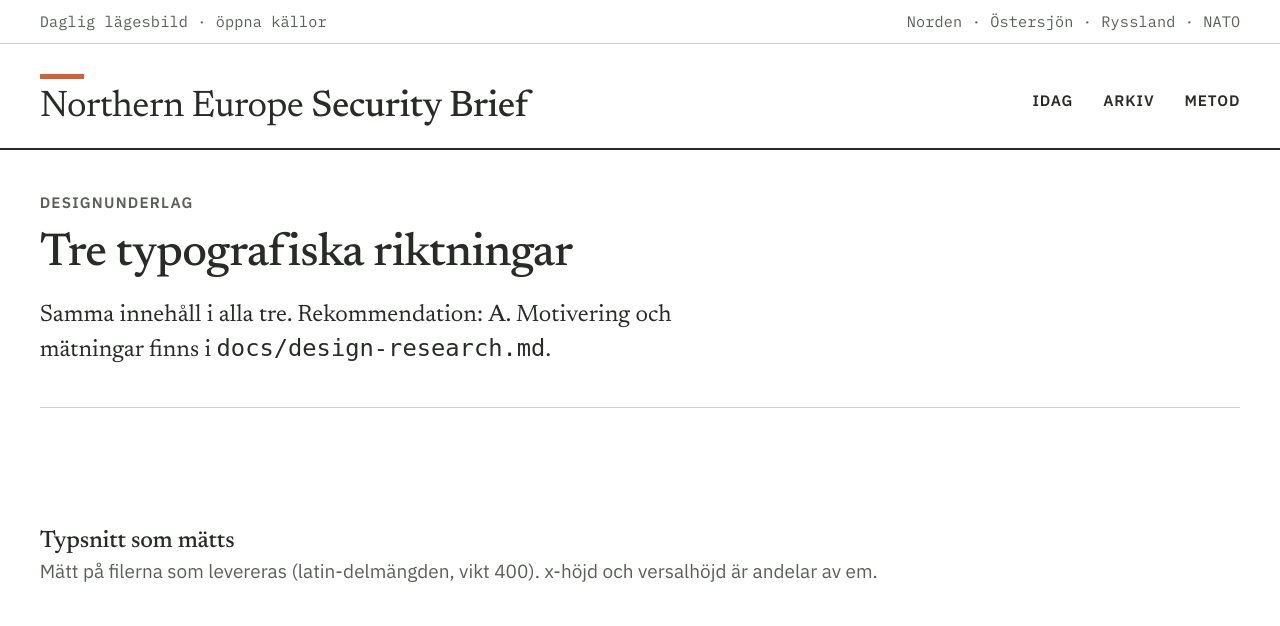
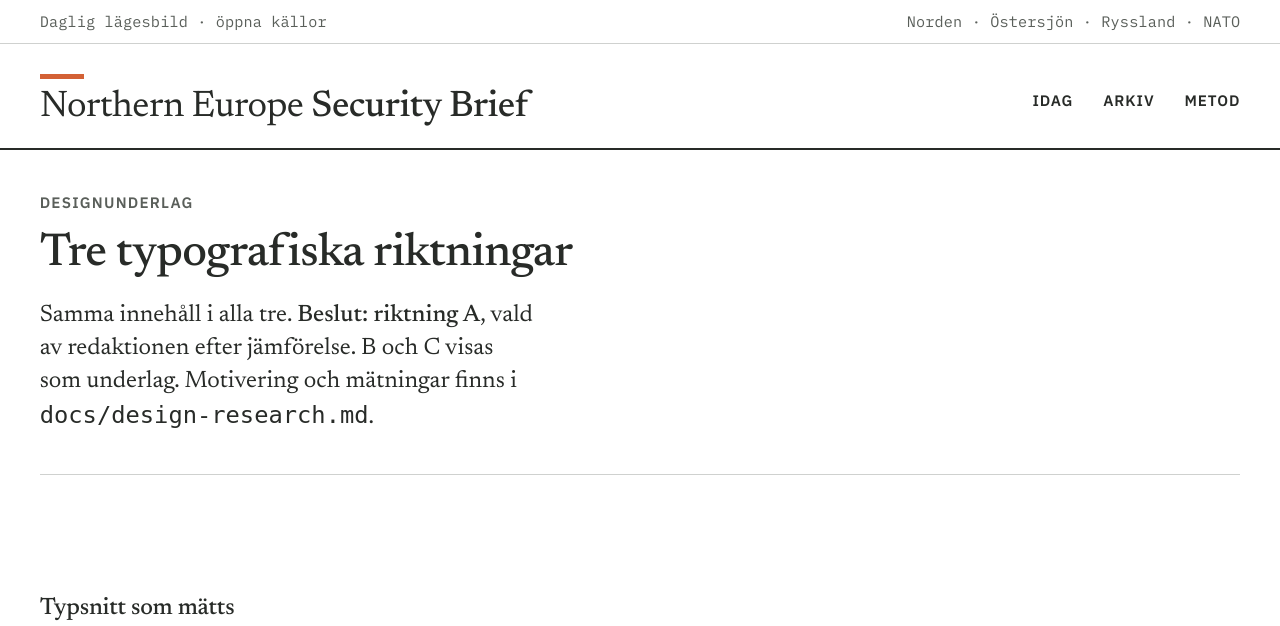
Before and after one commit to henrikwahlgren77-lgtm/security-brief, a FastAPI app: template templates/typography.html in a window 1280 px wide. Shown: the top 626 px of the page. Run offline with FastAPI, Linux system fonts and the light colour scheme; the template is opened without the code that fills it, so the values that code supplies are empty.

Commit message:
Record decision: typography direction A
Co-Authored-By: Claude Sonnet 5.5 <noreply@anthropic.com>
Claude-Session: https://claude.ai/code/session_01Q9DadRSUnUiKGo9UYwwXGb

```diff
--- a/templates/typography.html
+++ b/templates/typography.html
@@ -6,13 +6,13 @@
   <header class="page-head">
     <p class="kicker">Designunderlag</p>
     <h1>Tre typografiska riktningar</h1>
-    <p class="standfirst">Samma innehåll i alla tre. Rekommendation: <strong>A</strong>. Motivering och mätningar finns i <code>docs/design-research.md</code>.</p>
+    <p class="standfirst">Samma innehåll i alla tre. <strong>Beslut: riktning A</strong>, vald av redaktionen efter jämförelse. B och C visas som underlag. Motivering och mätningar finns i <code>docs/design-research.md</code>.</p>
   </header>
 
   <div class="type-grid">
     {% for d in directions %}
     <article class="type-card dir-{{ d.id }}" aria-labelledby="dir-{{ d.id }}-name">
-      <p class="meta" id="dir-{{ d.id }}-name"><strong>{{ d.id | upper }}</strong> · {{ d.name }}{% if d.recommended %} · rekommenderad{% endif %}</p>
+      <p class="meta" id="dir-{{ d.id }}-name"><strong>{{ d.id | upper }}</strong> · {{ d.name }}{% if d.recommended %} · vald{% endif %}</p>
       <p class="d-mast">Northern Europe Security Brief</p>
       <h2 class="d-title">Säkerhetsläget i norra Europa förändras</h2>
       <p class="d-sub">Dagens bedömning och vad som förändrats sedan igår</p>
```
Also changed, not shown: docs/design-research.md (+3 -1 lines), docs/design-system.md (+1 -1 lines).
